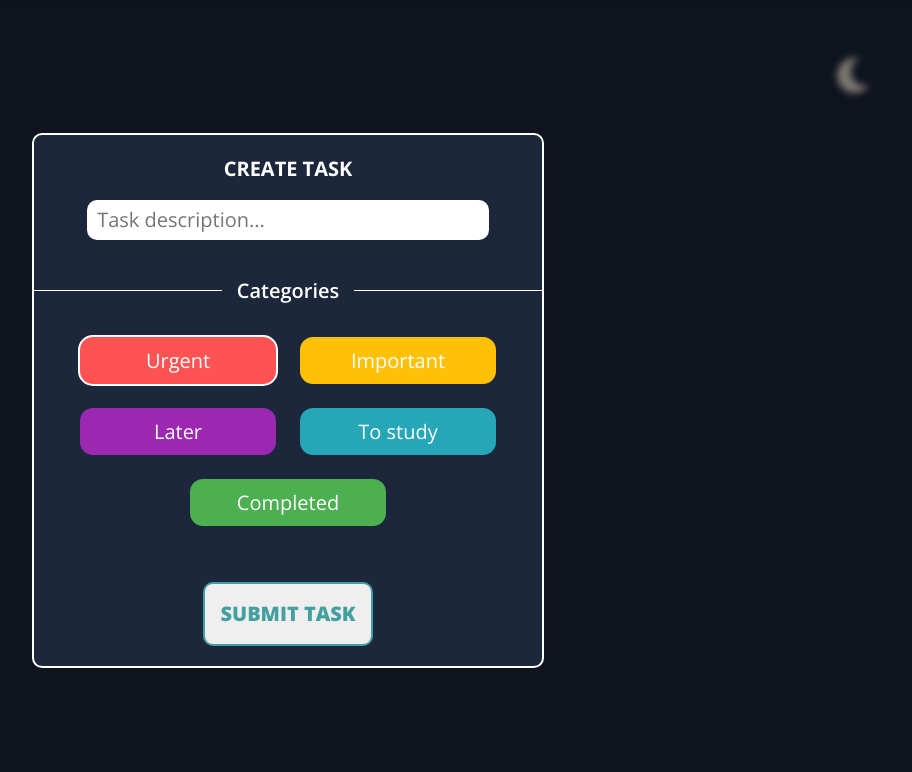
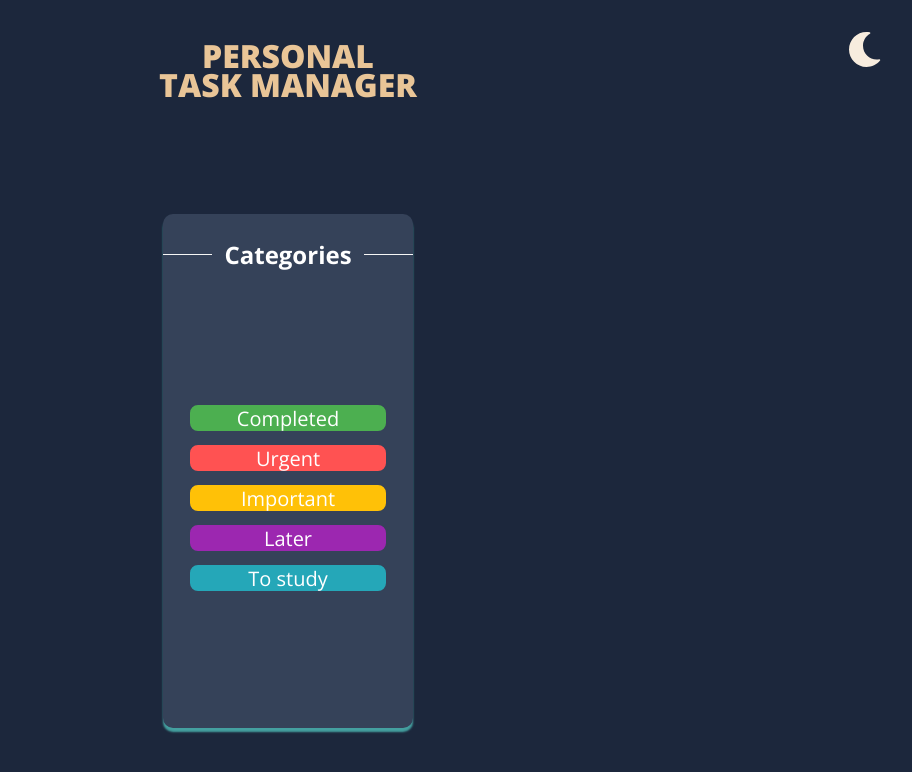
Before and after one commit to HSE-FRONTEND-TEAM/task_manager, a plain HTML site: page index.html in a window 1280 px wide. Shown: the whole page, without its empty margins (352-1264 px from the left). Drawn offline with nearby package versions, Linux system fonts and the light colour scheme.

Commit message:
add categories block

```diff
--- a/index.html
+++ b/index.html
@@ -9,7 +9,41 @@
 </head>
 
 <body>
+
+<h1>PERSONAL TASK MANAGER</h1>
     <button class="theme"></button>
+    <div class="main_container">
+        <div class="side_bar">
+            <div class="line"></div>
+            <h2>Categories</h2>
+            <ul class="sidebar_categories">
+                <li class="category_item">Completed</li>
+                <li class="category_item">Urgent</li>
+                <li class="category_item">Important</li>
+                <li class="category_item">Later</li>
+                <li class="category_item">To study</li>
+            </ul>
+        </div>
+        <div class="add_task_header">
+
+        </div>
+        <div class="tasks">
+
+        </div>
+    </div>
+
+
+
+
+
+
+
+
+
+
+
+
+
 
     <div class="new_task_layout">
         <div class="new_task_container">
@@ -42,7 +76,6 @@
                     </div>
                 </div>
                 <input type="submit" value="SUBMIT TASK"></input>
-
             </form>
         </div>
     </div>
--- a/script.js
+++ b/script.js
@@ -4,15 +4,21 @@ let theme_btn = document.querySelector('.theme')
 html.style.setProperty('--current_theme', "dark")
 theme_btn.addEventListener('click', () => {
     if (html.style.getPropertyValue('--current_theme') == "dark") {
+        // light
         html.style.setProperty('--bg_color', "var(--bg_color_light)")
         html.style.setProperty('--theme_button', "var(--theme_button_light)")
         html.style.setProperty('--bg_task', 'var(--bg_task_light)')
         html.style.setProperty('--current_theme', "light")
+        html.style.setProperty('--task_block_shadow','var(--task_block_shadow_light)')
+        html.style.setProperty('--tasks_block_bg_color','var(--tasks_block_bg_color_light)')
     } else {
+        //dark
         html.style.setProperty('--current_theme', "dark")
         html.style.setProperty('--bg_color', "var(--bg_color_dark)")
         html.style.setProperty('--theme_button', "var(--theme_button_dark)")
         html.style.setProperty('--bg_task', 'var(--bg_task_dark)')
+        html.style.setProperty('--task_block_shadow','var(--task_block_shadow_dark)')
+        html.style.setProperty('--tasks_block_bg_color','var(--tasks_block_bg_color_dark)')
     }
 })
 
--- a/style.css
+++ b/style.css
@@ -16,6 +16,12 @@ html {
     --purple: #9C27B0;
     --blue: #25A7B8;
     --green: #4CAF50;
+    --tasks_block_shadow_dark: #44A0A0;
+    --tasks_block_shadow_light: #38938A;
+    --tasks_block_shadow: var(--tasks_block_shadow_dark);
+    --tasks_block_bg_color_light: #54BAB9;
+    --tasks_block_bg_color_dark: #354259;
+    --tasks_block_bg_color: var(--tasks_block_bg_color_dark);
 }
 
 * {
@@ -27,6 +33,11 @@ html {
 }
 
 body {
+    align-items: center;
+    flex-direction: column;
+    justify-content: center;
+    display: flex;
+    gap: 114px;
     width: 100vw;
     height: 100vh;
     background-color: var(--bg_color);
@@ -43,8 +54,8 @@ body {
     background-position: center;
     border: 0;
     position: absolute;
-    top: 50px;
-    right: 50px;
+    top: 3%;
+    right: 3%;
 }
 
 .new_task_container {
@@ -65,7 +76,7 @@ body {
     background: var(--bg_task);
 }
 
-.new_task_form>h2 {
+.new_task_form > h2 {
     text-align: center;
     font-size: 20px;
     font-style: normal;
@@ -90,7 +101,7 @@ body {
 
 }
 
-.new_task_form>div:first-of-type {
+.new_task_form > div:first-of-type {
     width: 512px;
     text-align: center;
     padding-bottom: 50px;
@@ -101,7 +112,7 @@ body {
     outline: none;
 }
 
-.new_task_form>h3 {
+.new_task_form > h3 {
     text-align: center;
     font-size: 20px;
     font-style: normal;
@@ -123,7 +134,7 @@ body {
     margin-top: 31px;
 }
 
-.categorie_block>div:last-of-type {
+.categorie_block > div:last-of-type {
     grid-column: 1/3;
     margin: 0 auto;
 }
@@ -149,7 +160,7 @@ body {
     box-sizing: border-box;
 }
 
-.categorie_block input[type=radio]:checked+label {
+.categorie_block input[type=radio]:checked + label {
     border: 2px solid #FFF;
 }
 
@@ -162,7 +173,9 @@ body {
     position: absolute;
     top: 0;
     left: 0;
+    display: none;
 }
+
 
 .categorie_block label[for="urgent"] {
     background-color: var(--red);
@@ -188,7 +201,7 @@ body {
     padding: 20px 44px;
 }
 
-.new_task_container>form>input[type=submit] {
+.new_task_container > form > input[type=submit] {
     margin-top: 54px;
     padding: 10px 15px;
     color: #44A0A0;
@@ -201,5 +214,96 @@ body {
     border-radius: 10px;
     border: 2px solid #44A0A0;
     cursor: pointer;
+}
 
+h1 {
+    display: block;
+    width: 258px;
+    color: #E9C597;
+    text-align: center;
+    font-family: Open Sans;
+    font-size: 32px;
+    font-style: normal;
+    font-weight: 800;
+    line-height: 90%; /* 28.8px */
 }
+
+.main_container {
+    display: grid;
+    column-gap: 12px;
+    row-gap: 15px;
+}
+
+.main_container > div {
+    box-shadow: 0px 4px 2px 0px var(--tasks_block_shadow);
+    background-color: var(--tasks_block_bg_color);
+    border-radius: 10px;
+}
+
+.side_bar {
+    grid-column: 1/2;
+    grid-row: 1/3;
+    width: 250px;
+    height: 514px;
+    padding: 40px 25px 19px 25px;
+}
+
+.side_bar > .line {
+    width: 250px;
+    border-bottom: 1px solid #F6F6F6;
+    margin-left: -25px;
+}
+
+.side_bar > h2 {
+    display: block;
+    width: fit-content;
+    padding: 0px 12px;
+    margin: -17px auto 0px auto;
+    background: inherit;
+}
+
+.sidebar_categories {
+    list-style-type: none;
+    display: flex;
+    height: 455px;
+    flex-direction: column;
+    gap: 10px;
+    align-items: center;
+    justify-content: center;
+}
+
+.sidebar_categories > li {
+    cursor: pointer;
+    text-align: center;
+    font-size: 20px;
+    font-weight: 400;
+    line-height: normal;
+    width: 100%;
+    height: 30px;
+    border-radius: 10px;
+    border: 2px solid var(--tasks_block_bg_color)
+}
+
+.sidebar_categories > li:hover {
+    border: 2px solid white;
+}
+
+.sidebar_categories > li:nth-of-type(1) {
+    background: var(--green);
+}
+
+.sidebar_categories > li:nth-of-type(2) {
+    background: var(--red);
+}
+
+.sidebar_categories > li:nth-of-type(3) {
+    background: var(--yellow);
+}
+
+.sidebar_categories > li:nth-of-type(4) {
+    background: var(--purple);
+}
+
+.sidebar_categories > li:nth-of-type(5) {
+    background: var(--blue);
+}
```
